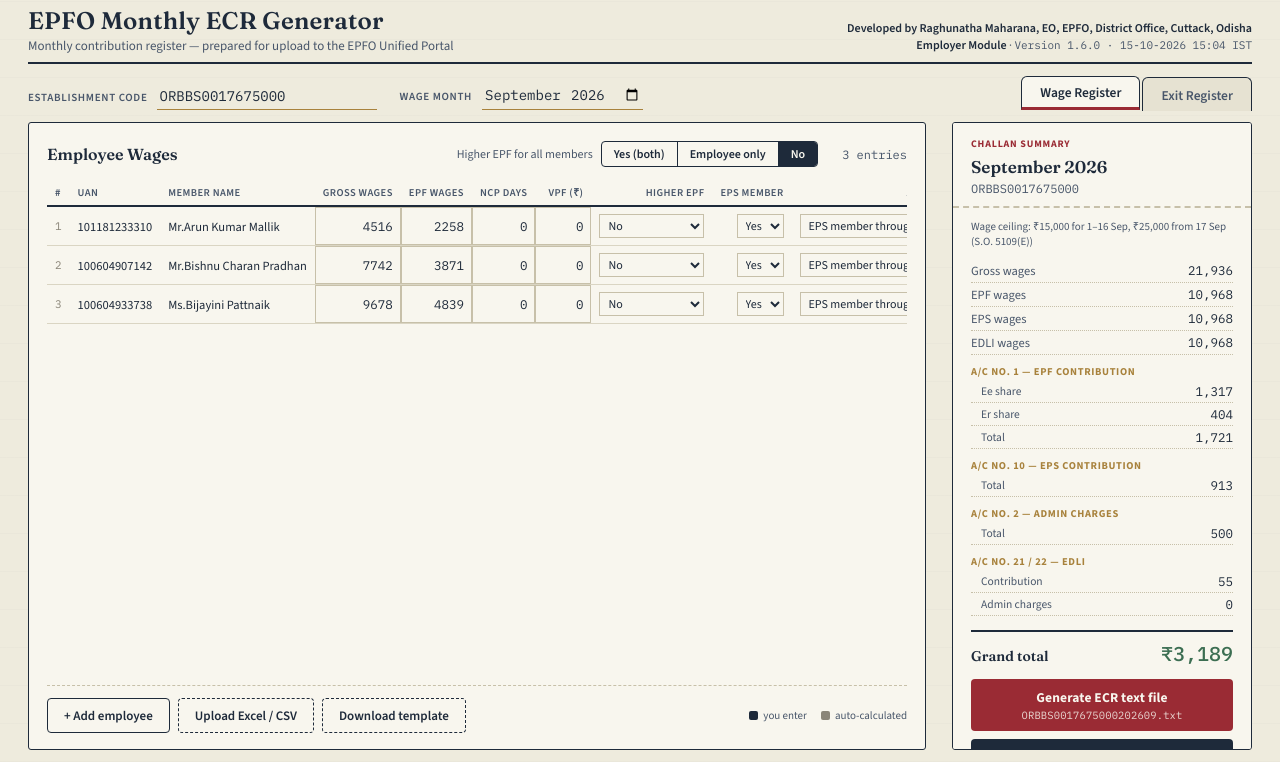
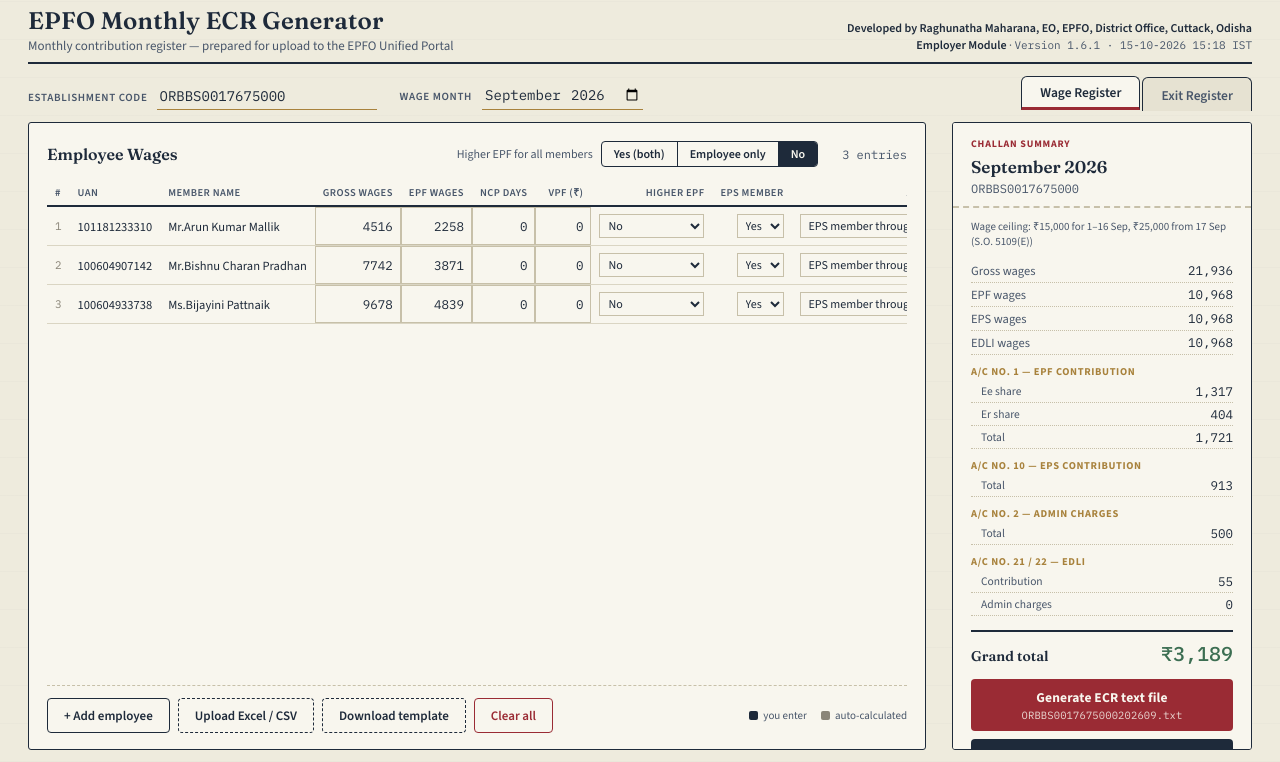
Before and after one commit to EPFRAGHU/ecr-generator, a Flask app: page / in a window 1280 px wide. Shown: the part 38-800 px from the top of the page. Run offline with Flask 3, Linux system fonts and the light colour scheme; the visitor is signed in with stand-in values (Sample User, id 1); tables that the repository leaves empty hold one stand-in row (values such as "Sample post").

Commit message:
Add a Clear all button (v1.6.1)
"Clear all", next to Download template, empties the wage and exit
registers (entered or imported) after a confirmation. The establishment
code and wage month are kept, and the Higher EPF switch resets to No.

Co-Authored-By: Claude Opus 5.5 <noreply@anthropic.com>

```diff
--- a/app.py
+++ b/app.py
@@ -53,8 +53,8 @@ IST = timezone(timedelta(hours=5, minutes=30))
 # fix or small change; set APP_BUILD to the actual date and time (IST)
 # of the release commit, read from the clock (never estimated).
 # History is in README.md under "Version history".
-APP_VERSION = "1.6.0"
-APP_BUILD = "15-10-2026 15:04 IST"
+APP_VERSION = "1.6.1"
+APP_BUILD = "15-10-2026 15:18 IST"
 
 
 @app.context_processor
--- a/static/app.js
+++ b/static/app.js
@@ -454,6 +454,24 @@ document.querySelectorAll('[data-higher-all]').forEach(btn=>{
     renderStub();
   });
 });
+// Clear all: empties the wage and exit registers (entered or imported).
+// Establishment code and wage month are kept.
+document.getElementById('clear-all-btn').addEventListener('click', ()=>{
+  if(!wageRows.length && !exitRows.length){
+    showToast('Nothing to clear');
+    return;
+  }
+  const what = `${wageRows.length} wage row${wageRows.length === 1 ? '' : 's'} and ${exitRows.length} exit row${exitRows.length === 1 ? '' : 's'}`;
+  if(!confirm(`Clear all ${what}? This cannot be undone.`)) return;
+  wageRows = [];
+  exitRows = [];
+  pendingUploadFile = null;
+  defaultHigher = 'N';
+  renderWageTable();
+  renderExitTable();
+  renderStub();
+  showToast('Cleared — register is empty');
+});
 document.getElementById('add-exit-btn').addEventListener('click', ()=>{
   const today = new Date().toISOString().slice(0,10);
   exitRows.push({uan:"", name:"New exit", date: today, code:"S"});
--- a/static/style.css
+++ b/static/style.css
@@ -457,6 +457,8 @@
   }
   .btn:hover{ background: var(--paper-deep); }
   .btn.ghost{ border-style: dashed; }
+  .btn.danger{ color: var(--stamp); border-color: var(--stamp); }
+  .btn.danger:hover{ background: var(--stamp); color: var(--white-ish); }
   a.btn{ text-decoration: none; display: inline-flex; align-items: center; }
   .legend{
     font-size: 11px;
--- a/templates/index.html
+++ b/templates/index.html
@@ -138,6 +138,7 @@
             <button class="btn ghost" id="upload-btn">Upload Excel / CSV</button>
             <input type="file" id="upload-input" accept=".xlsx,.xlsm,.xls,.csv" style="display:none;" />
             <a class="btn ghost" href="/api/template/ECR_wage_upload_template.xlsx" download="ECR_wage_upload_template.xlsx">Download template</a>
+            <button class="btn danger" id="clear-all-btn" type="button">Clear all</button>
           </div>
           <div class="legend">
             <span><span class="swatch ink"></span> you enter</span>
```
Also changed, not shown: README.md.
